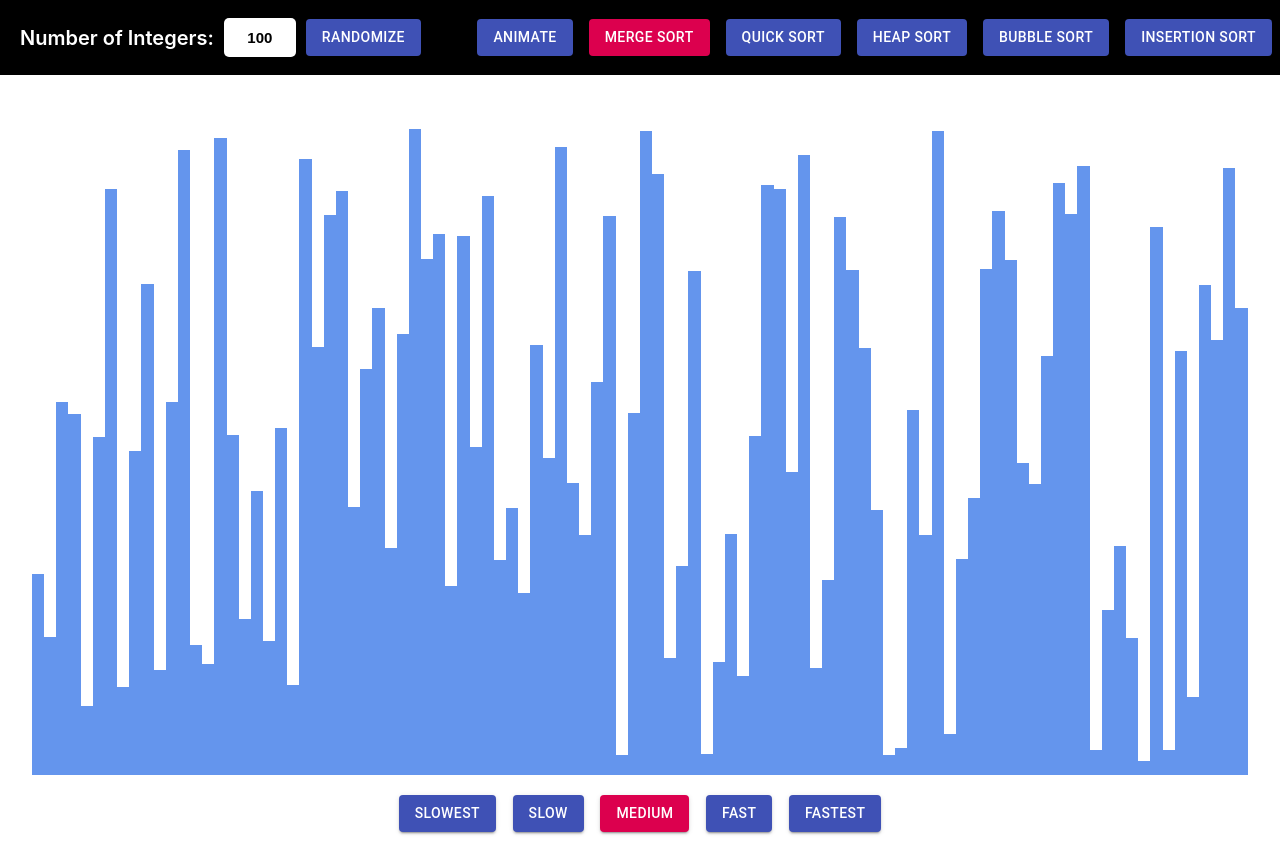
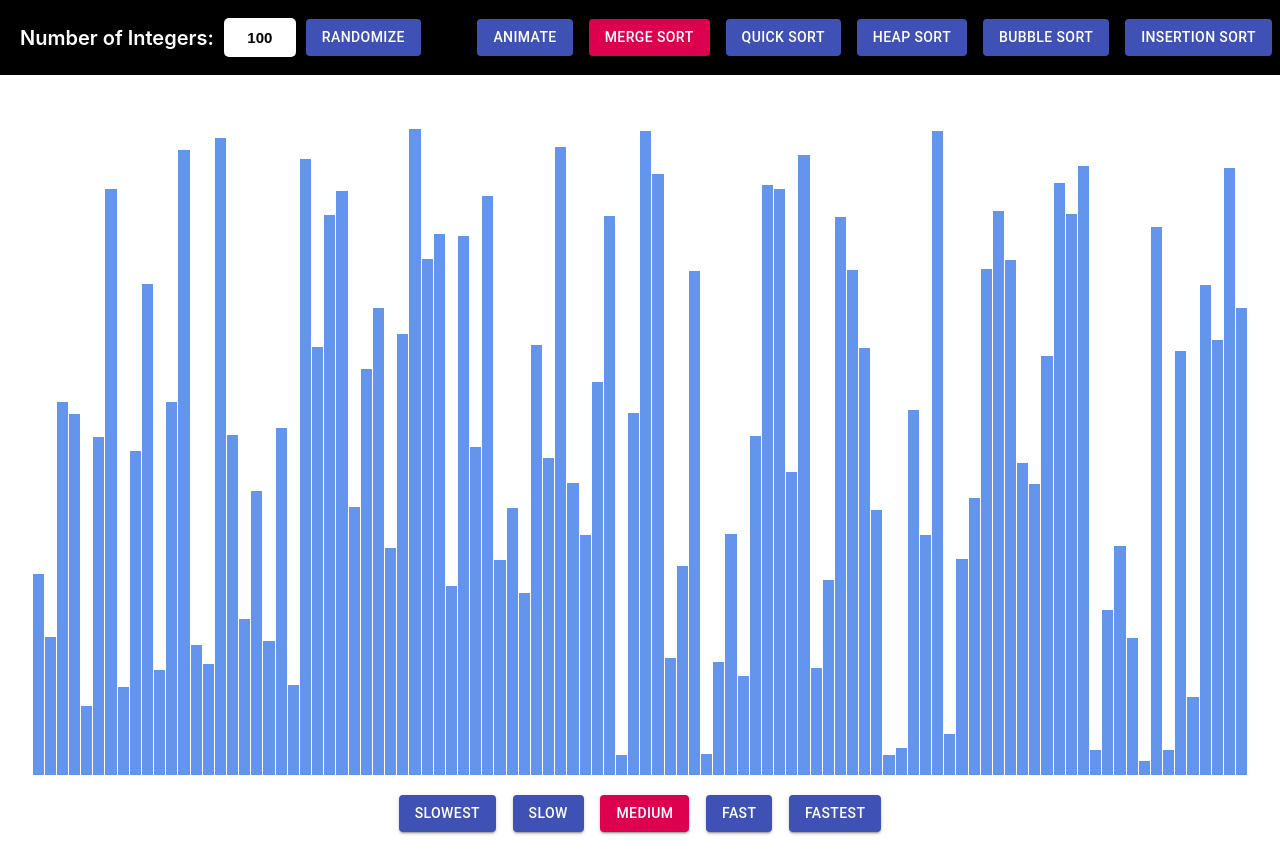
Before and after one commit to TerryHintz/sorting_visualizer, a React (Create React App) app: page / in a window 1280 px wide. Built offline with nearby package versions, Linux system fonts and the light colour scheme.

Commit message:
visual improvements

```diff
--- a/src/sort/controls.js
+++ b/src/sort/controls.js
@@ -13,6 +13,7 @@ class Controls extends Component{
                 {speeds.map((speed) => {
                     return(
                         <Button
+                            key={speed}
                             className={this.props.working ? 'disable-button header-button' : 'header-button'}
                             disabled={this.props.working}
                             style={{backgroundColor: this.props.selected === speed ? 'rgb(220, 0, 78)' : '#3f51b5'}}
--- a/src/sort/graph.js
+++ b/src/sort/graph.js
@@ -10,7 +10,11 @@ class Graph extends Component {
                         <div
                             id={index}
                             key={index}
-                            style={{height: num + 'px', width: this.props.block_width}}
+                            style={{
+                                height: num + 'px',
+                                width: this.props.block_width,
+                                margin: '0 0.5px'
+                            }}
                             className='number-block'>
                         </div>
                     )
--- a/src/sort/sort.css
+++ b/src/sort/sort.css
@@ -1,5 +1,4 @@
 .number-block {
-    width: 5px;
     background-color: cornflowerblue;
 }
 
--- a/src/sort/sort.js
+++ b/src/sort/sort.js
@@ -9,7 +9,7 @@ const HIGHTLIGHT_COLOR = 'Gold';
 const DEFAULT_COLOR = 'cornflowerblue';
 const SWAP_COLOR = 'FireBrick';
 const PIVOT_COLOR = 'RebeccaPurple';
-const DONE_COLOR = 'LimeGreen';
+const DONE_COLOR = 'YellowGreen';
 
 const speed_dictionary = {
     Slowest: 1000,
```
